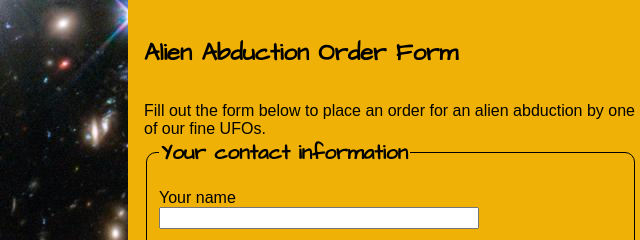
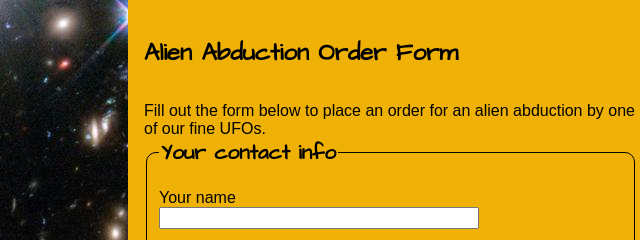
Before and after one commit to muttartj/joshweb.github.io, a plain HTML site: page forms.html in a window 1280 px wide. Shown: the top 240 px of the page, 0-640 px from the left. Drawn offline with Linux system fonts and the light colour scheme.

Commit message:
update info

```diff
--- a/forms.html
+++ b/forms.html
@@ -14,7 +14,7 @@
 		<form action="https://e3vwdl4bpd.execute-api.us-west-2.amazonaws.com/default/API2SES" method="POST">
 			<input type="hidden" id="myhidden" name="send_to" value="jmuttart@convoy.com">
 			<fieldset>
-				<legend>Your contact information</legend>
+				<legend>Your contact info</legend>
 				<label for="name">Your name</label>
 					<input type="text" id="name" name="name">
 				<label for="phone">Phone number</label>
```
